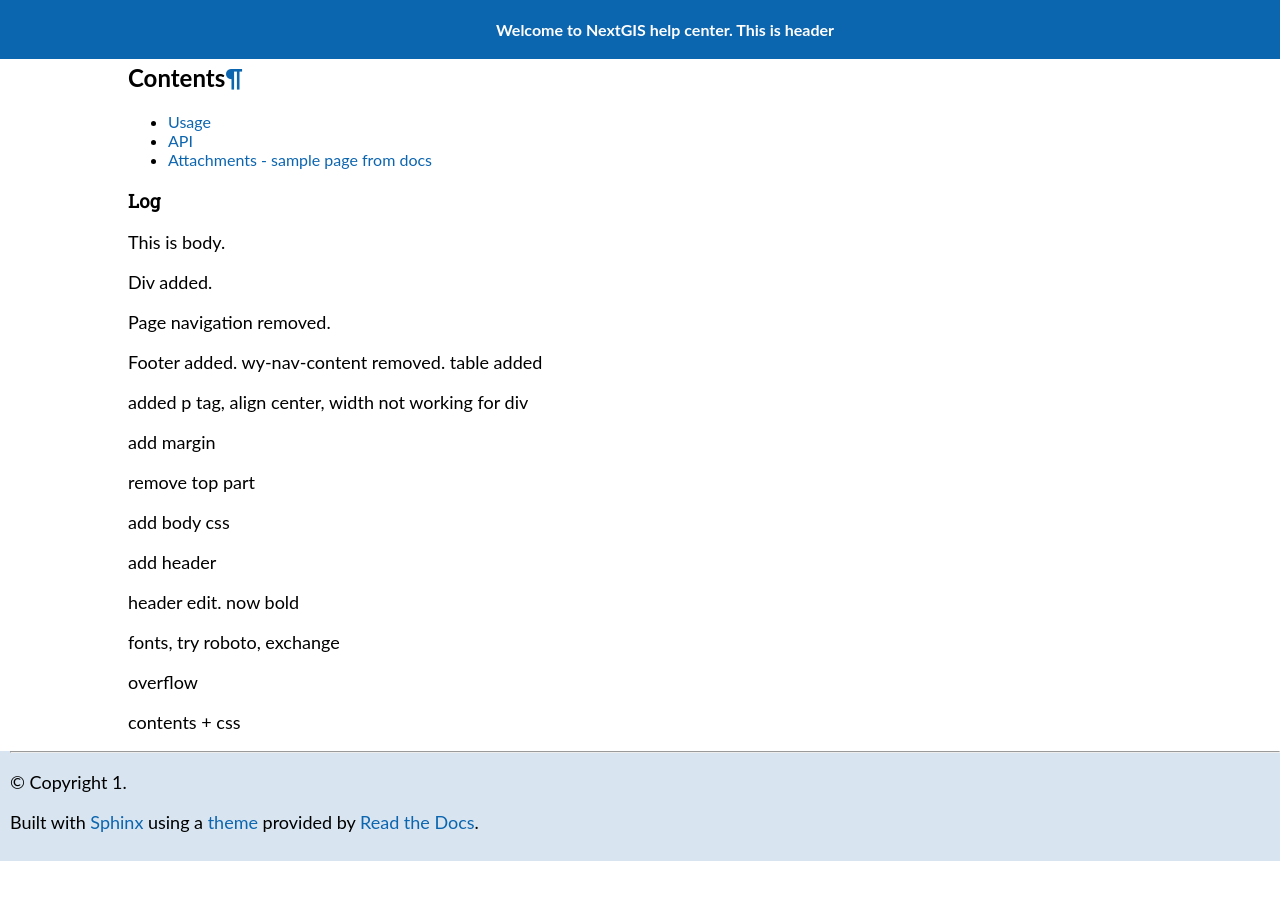
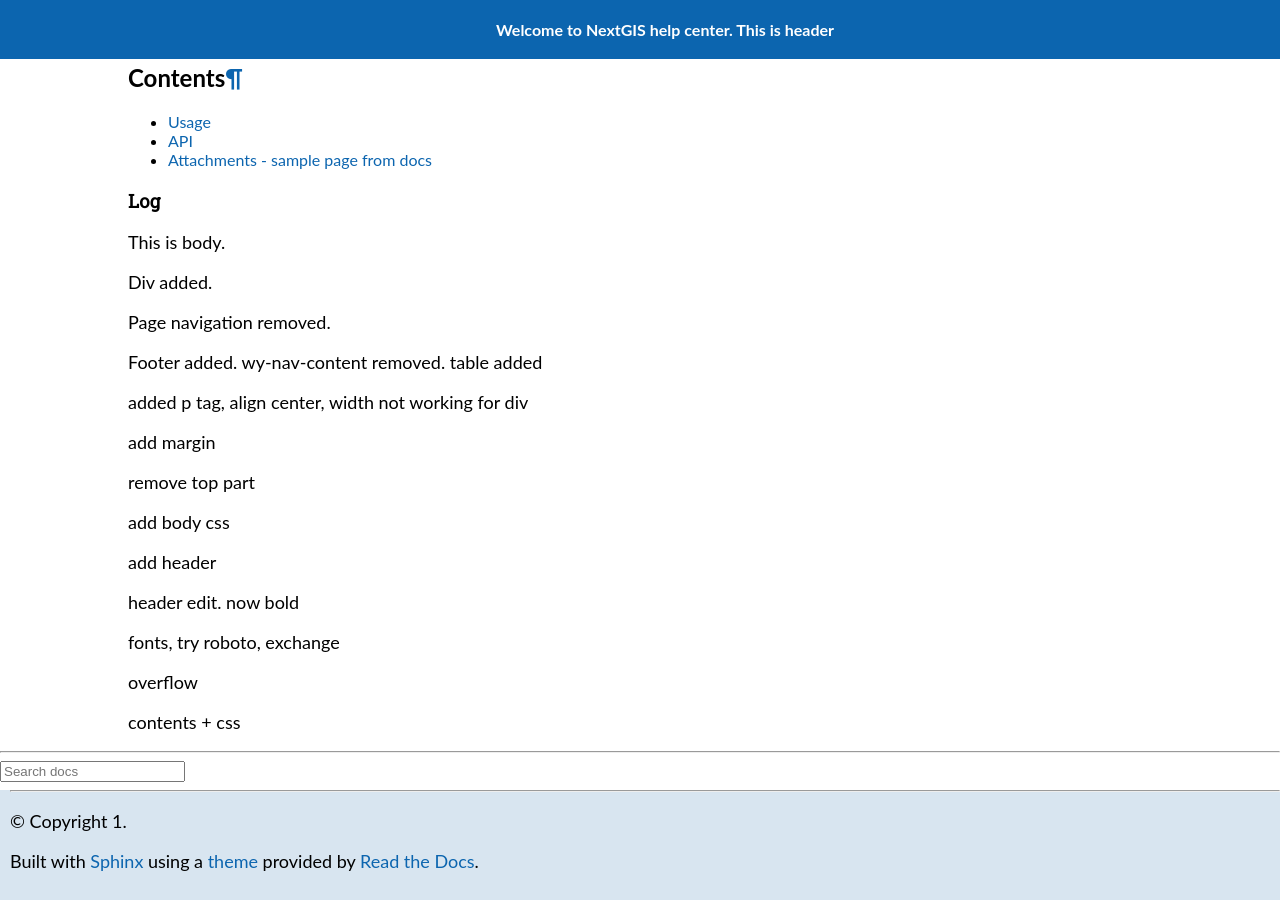
Before and after one commit to G-Jul/nextgisstaging, a Sphinx documentation site: the page built from docs/source/index.rst, in a window 1280 px wide and 900 px high, scrolled down 1537 px. Built offline with Sphinx 7.4.7 and the Read the Docs theme 3.1.0, drawn with Linux system fonts in a browser that asks for light colours; before the commit the page ends 2398 px from its top, so only the background shows below that; grey boxes are pictures that could not be loaded.

Commit message:
Update index_rtd.html
add search

```diff
--- a/docs/source/_templates/index_rtd.html
+++ b/docs/source/_templates/index_rtd.html
@@ -219,6 +219,14 @@ a {
     <p>contents + css</p>
 </section>
 </div>
+<hr/>
+<div role="search">
+  <form id="rtd-search-form" class="wy-form" action="search.html" method="get">
+    <input type="text" name="q" placeholder="Search docs" aria-label="Search docs" />
+    <input type="hidden" name="check_keywords" value="yes" />
+    <input type="hidden" name="area" value="default" />
+  </form>
+</div>
 <footer>
 
     <hr/>
```
